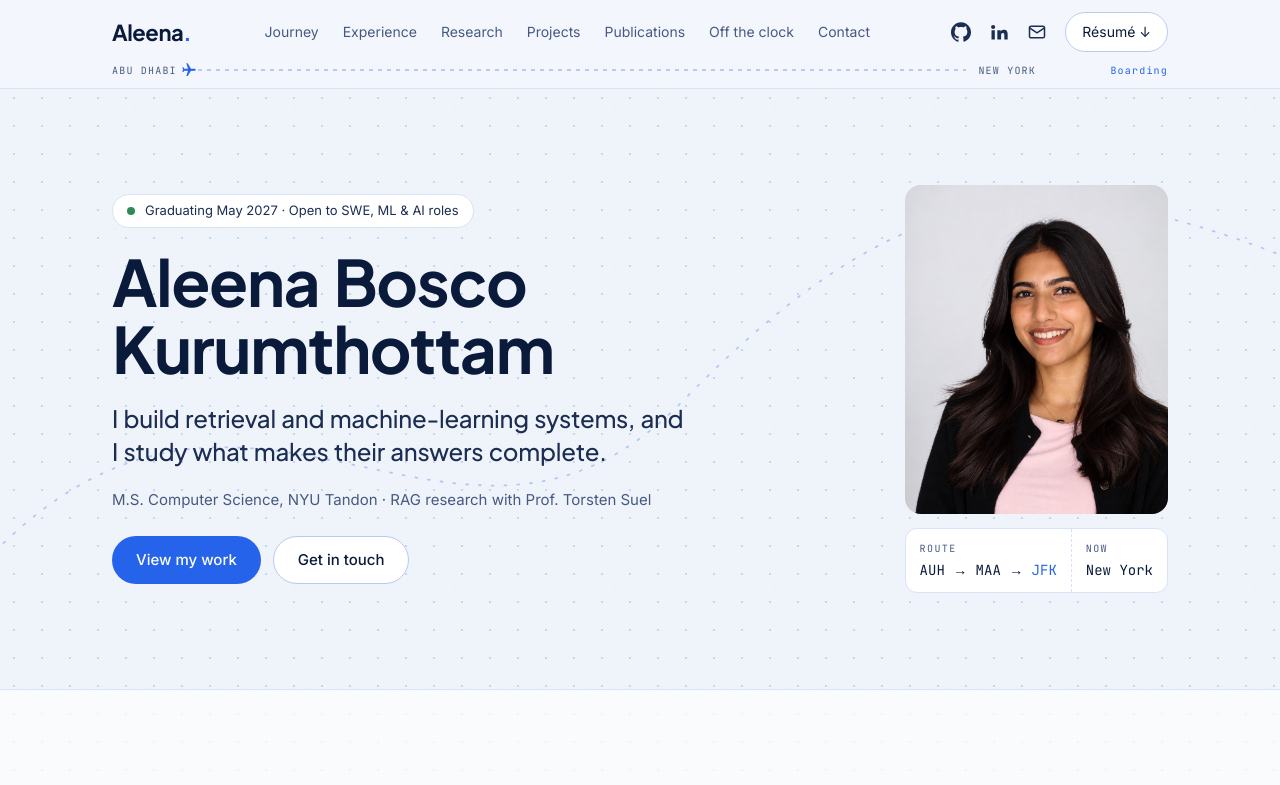
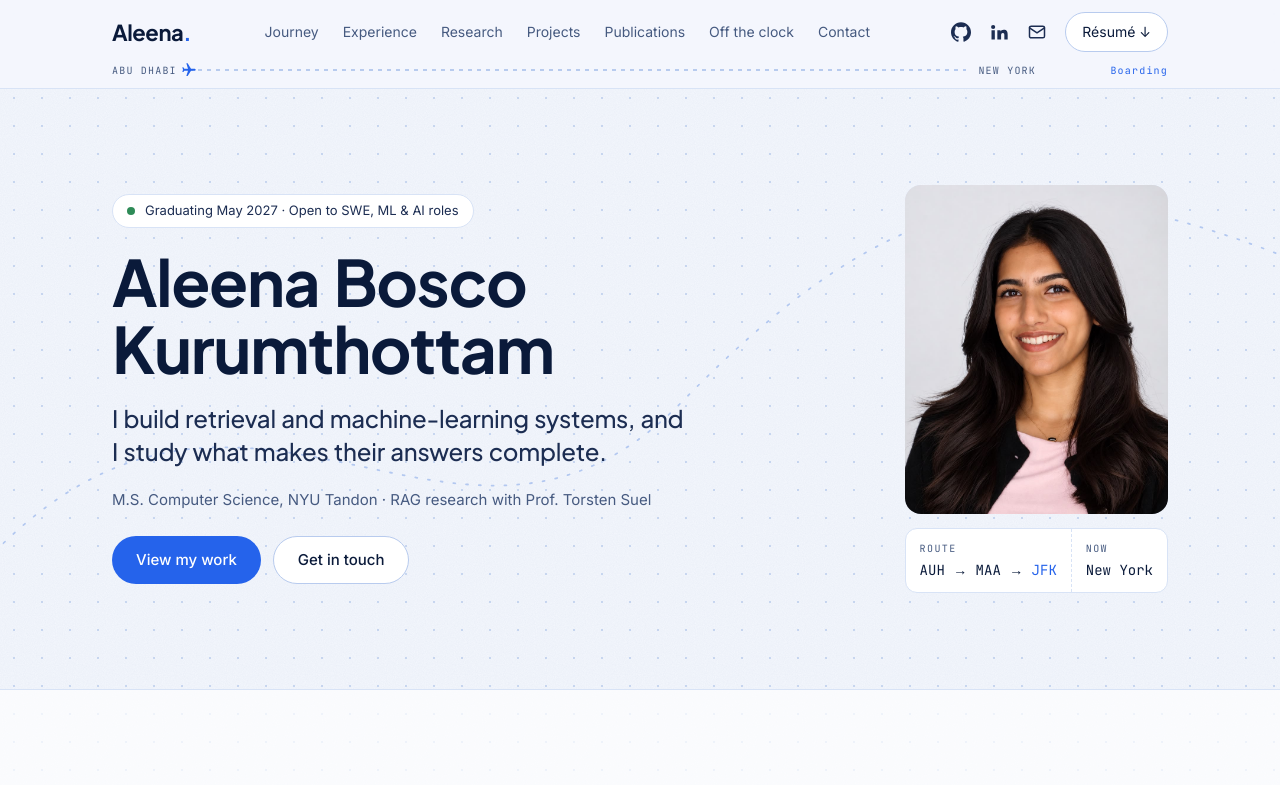
Before and after one commit to AleenaBoscoK/Personal_Website, a Next.js app: page / in a window 1280 px wide. Shown: the top 785 px of the page. Built offline with nearby package versions, Linux system fonts and the light colour scheme.

Commit message:
Centre headshot

```diff
--- a/components/Hero.tsx
+++ b/components/Hero.tsx
@@ -64,7 +64,7 @@ export default function Hero() {
               fill
               priority
               sizes="(min-width: 640px) 320px, 96px"
-              className="object-cover object-[65%_center]"
+              className="object-cover scale-[1.15] origin-[80%_35%]"
             />
           </div>
 
```
